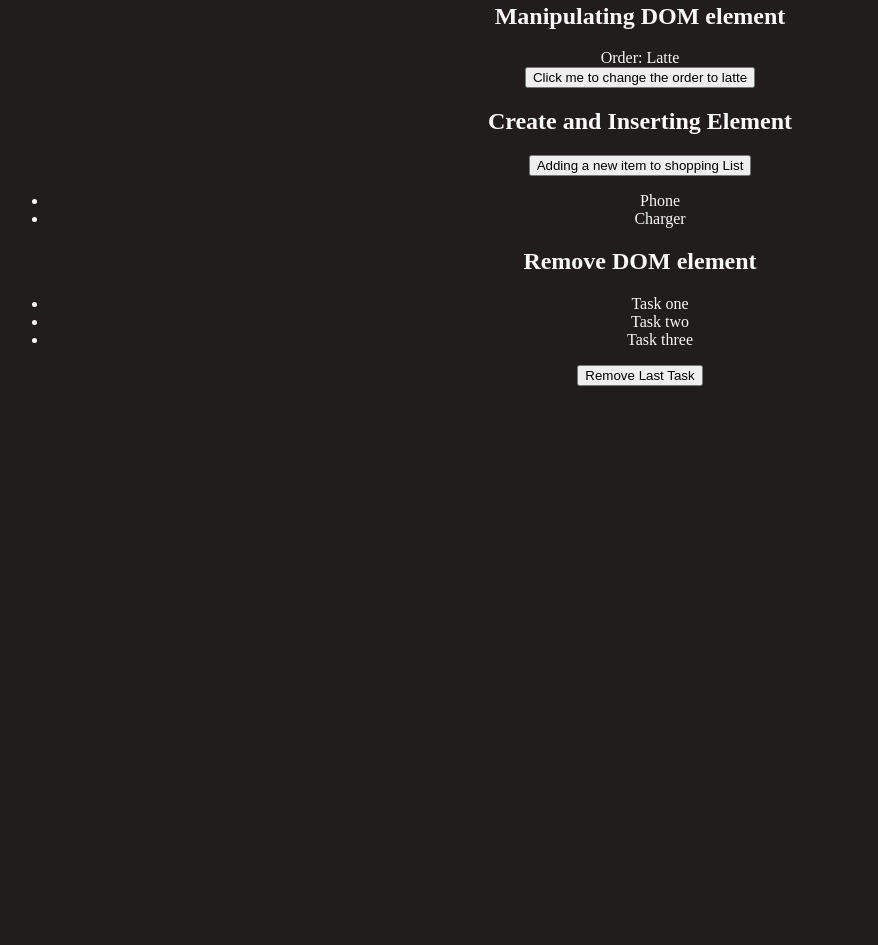
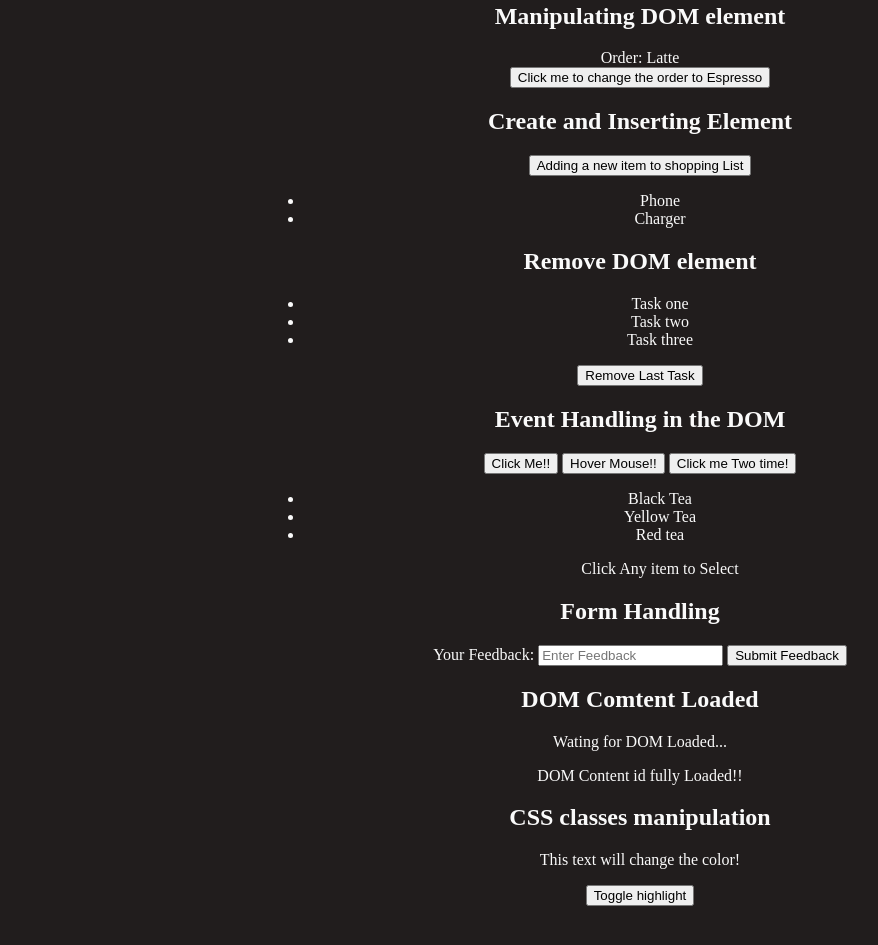
Before and after one commit to sukhdeep143/javaScript, a plain HTML site: page JavaScript execute in HTML/index.html in a window 1280 px wide. Shown: the part 333-1278 px from the top of the page, without its empty margins (0-878 px from the left). Before the commit the page ends 800 px from the top, so only its background shows below. Drawn offline with Linux system fonts and the light colour scheme.

Commit message:
DOM is completed

```diff
--- a/JavaScript execute in HTML/index.html
+++ b/JavaScript execute in HTML/index.html
@@ -1,21 +1,24 @@
 <!DOCTYPE html>
 <html lang="en">
   <head>
-    <meta charset="UTF-8">
-    <meta name="viewport" content="width=device-width, initial-scale=1.0">
+    <meta charset="UTF-8" />
+    <meta name="viewport" content="width=device-width, initial-scale=1.0" />
     <title>JavaScript connect</title>
   </head>
   <style>
-    body{
+    body {
       text-align: center;
       background-color: rgb(33, 29, 29);
       color: #fafafa;
+      height: 100%;
+      padding-bottom: 50px;
+      padding-left: 20%;
+      padding-right: 20%;
     }
 
-    .highlight{
+    .highlight {
       background: yellow;
       color: black;
-
     }
   </style>
   <body>
@@ -23,32 +26,33 @@
     <section>
       <h1>This text sholid be change to something else.</h1>
       <p id="textToChange">This is the orginal text!!!</p>
-        <button id="OnClick"> Click me to change the text</button>
+      <button id="OnClick">Click me to change the text</button>
     </section>
-    <br>
+    <br />
     <!-- Section two add the class in the first item of the list -->
 
     <section>
       <h1>Change the first element of the list hilight</h1>
       <ul id="ListItem">
-            <li >New York</li>
+        <li>New York</li>
         <li>Punjab</li>
         <li>USA</li>
         <li>China</li>
       </ul>
-        <button id="clickToHighlight">click me to highlight the first city</button>
+      <button id="clickToHighlight">
+        click me to highlight the first city
+      </button>
     </section>
 
     <!-- Section three: manipulating the DOM element -->
     <section id="example_3">
       <h2>Manipulating DOM element</h2>
-            <div id="coffeeOrder">Order:
-            <span id="CoffeeType">
-                Latte
-            </span>
+      <div id="coffeeOrder">
+        Order:
+        <span id="CoffeeType"> Latte </span>
       </div>
       <button id="Change_The_Coffee_To_Espresso">
-            Click me to change the order to latte
+        Click me to change the order to Espresso
       </button>
     </section>
 
@@ -59,9 +63,7 @@
       <ul id="shopping_List">
         <li>Phone</li>
         <li>Charger</li>
-
       </ul>
-
     </section>
 
     <!-- Section five: Remove DOM element -->
@@ -75,7 +77,46 @@
       <button id="removeLastTask">Remove Last Task</button>
     </section>
 
+    <!-- Sextion 6: Event Handling in the DOM -->
+    <section id="Example-6">
+      <h2>Event Handling in the DOM</h2>
+      <button id="ClickMeToKnowEventHandling">Click Me!!</button>
+      <button id="MouseHover">Hover Mouse!!</button>
+      <button id="Dbclick">Click me Two time!</button>
+    </section>
 
+    <!-- Section 7: Event Delegation -->
+     <ul id="tealist">
+        <li class="teaItem">Black Tea</li>
+        <li class="teaItem">Yellow Tea</li>
+        <li class="teaItem">Red tea</li>
+        <p>Click Any item to Select</p>
+     </ul>
+
+     <!-- Section 8:  Form Handling -->
+      <section id="example-8">
+        <h2>Form Handling</h2>
+        <form action="" id="feedbackForm">
+            <label for="FeedbackInput">Your Feedback: </label>
+            <input type="text" id="FeedbackInput" placeholder="Enter Feedback" />
+            <button>Submit Feedback</button>
+        </form>
+        <p id="FeedbackDisplay"></p>
+      </section>
+
+      <!-- Section 9: DOM contant loaded... -->
+       <section>
+        <h2>DOM Comtent Loaded</h2>
+        <p>Wating for DOM Loaded...</p>
+        <p id="domStatus">Wating for DOM Loaded...</p>
+       </section>
+
+       <!-- Section 10: CSS classes manipulation -->
+        <section>
+            <h2>CSS classes manipulation</h2>
+            <p id="descriptionText">This text will change the color!</p>
+            <button id="toggleHighlight">Toggle highlight</button>
+        </section>
     <script defer src="./script.js"></script>
   </body>
 </html>
--- a/JavaScript execute in HTML/script.js
+++ b/JavaScript execute in HTML/script.js
@@ -40,3 +40,51 @@ document.getElementById("removeLastTask").addEventListener("click", function(){
    let taskList = document.getElementById("TaskList");
    taskList.lastChild.remove();
 })
+
+// Example 6
+
+document.getElementById("ClickMeToKnowEventHandling").addEventListener("click", function(){
+   alert("On Click")
+})
+
+document.getElementById("MouseHover").addEventListener("mouseover", function(){
+   alert("You have hover over the button")
+})
+
+document.getElementById("Dbclick").addEventListener("dblclick", function(){
+   alert("You clicked two time to work with this button")
+})
+
+
+// Example 7
+
+document.getElementById("tealist").addEventListener("click", function(event){
+   if(event.target && event.target.matches(".teaItem")){
+      alert(`you have Selected ${event.target.textContent}`)
+   }
+})
+
+// Example 8
+
+document.getElementById("feedbackForm").addEventListener("submit", function(event){
+   event.preventDefault();
+   let feedback = document.getElementById("FeedbackInput").value;
+   console.log(feedback);
+   document.getElementById("FeedbackDisplay").textContent = `feedback for get the value: ${feedback}`
+})
+
+// Example 9
+
+document.addEventListener("DOMContentLoaded", function(){
+   document.getElementById("domStatus").textContent = "DOM Content id fully Loaded!!"
+})
+
+// Example 10
+
+document.getElementById("toggleHighlight").addEventListener("click", function(){
+   let colorAddToText = document.getElementById("descriptionText");
+   colorAddToText.classList.toggle("highlight")
+   colorAddToText.style.color = "red";
+
+
+})
```
Lines whose indentation alone changed are shown as unchanged.
